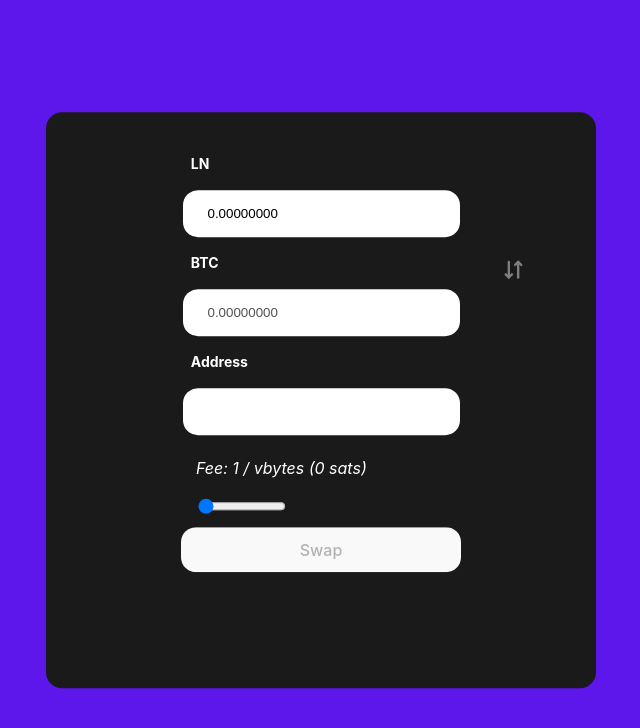
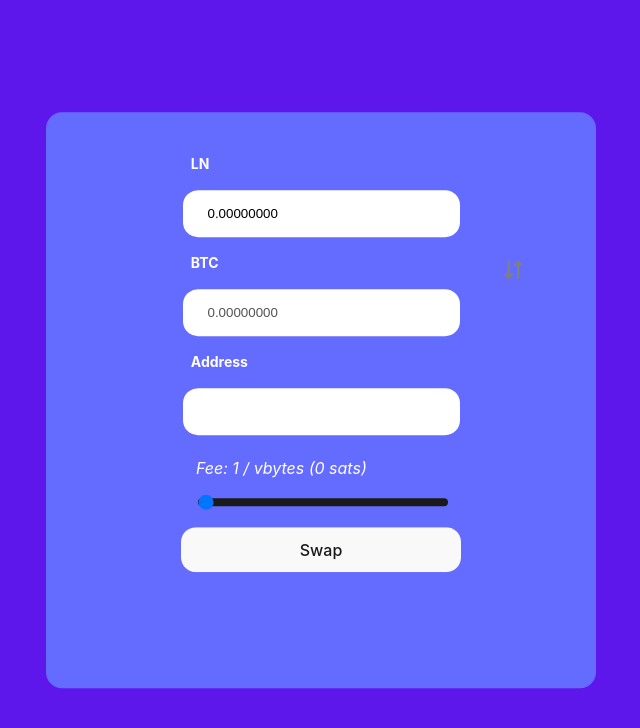
Before and after one commit to kaikynetto/ln-swap-ui, a React (Vite) app: page / in a window 1280 px wide. Shown: the top 728 px of the page, without its empty margins (319-959 px from the left). Built offline with nearby package versions, Linux system fonts and the light colour scheme; no server answers.

Commit message:
Changes: variable declaration and fee input customization, simple changes

```diff
--- a/src/index.css
+++ b/src/index.css
@@ -8,22 +8,26 @@
   -webkit-font-smoothing: antialiased;
   -moz-osx-font-smoothing: grayscale;
   -webkit-text-size-adjust: 100%;
+  --primary-color: #646cff;
+  --press-primary-color: #535bf2;
+  --background-color: #1a1a1a;
+  --background-color-purple: #5E17EB;
 }
 
 a {
   font-weight: 500;
-  color: #646cff;
+  color: var(--primary-color);
   text-decoration: inherit;
 }
 a:hover {
-  color: #535bf2;
+  color: var(--press-primary-color);
 }
 
 body {
   margin: 0;
   display: flex;
   place-items: center;
-  background-color: #5E17EB ;
+  background-color: var(--background-color-purple) ;
   min-width: 320px;
   min-height: 100vh;
 }
@@ -40,13 +44,13 @@
   font-size: 1em;
   font-weight: 500;
   font-family: inherit;
-  background-color: #1a1a1a;
+  background-color: var(--background-color);
   cursor: pointer;
   transition: border-color 0.25s;
 }
 
 button:hover {
-  border-color: #646cff;
+  border: 1px solid #646cff;
 }
 button:focus,
 button:focus-visible {
@@ -59,7 +63,7 @@
     background-color: #ffffff;
   }
   a:hover {
-    color: #747bff;
+    color: var(--primary-color);
   }
   button {
     background-color: #f9f9f9;
--- a/src/routers/home/styles.css
+++ b/src/routers/home/styles.css
@@ -1,5 +1,10 @@
+:root {
+  --primary-color: #1a1a1a;
+  --background-color: #5E17EB;
+}
+
 .container {
-  background-color: #1a1a1a;
+  background-color: var(--primary-color);
   display: flex;
   flex-direction: column;
   position: absolute;
@@ -77,7 +82,14 @@
 }
 
 .range {
-  width: 35%;
+  -webkit-appearance: none;
+  appearance: none;
+  background: var(--background-color);
+  cursor: pointer;
+  border: none;
+  height: 10%;
+  border-radius: 5px;
+  width: 100%;
 }
 
 .swap {
@@ -85,6 +97,12 @@
   width: 280px;
   height: 45px;
   border-radius: 15px;
+  color: var(--background-color);
+  transition: all 0.35s ease-in-out;
+}
+
+.swap:hover {
+
 }
 
 .swap:focus {
```
